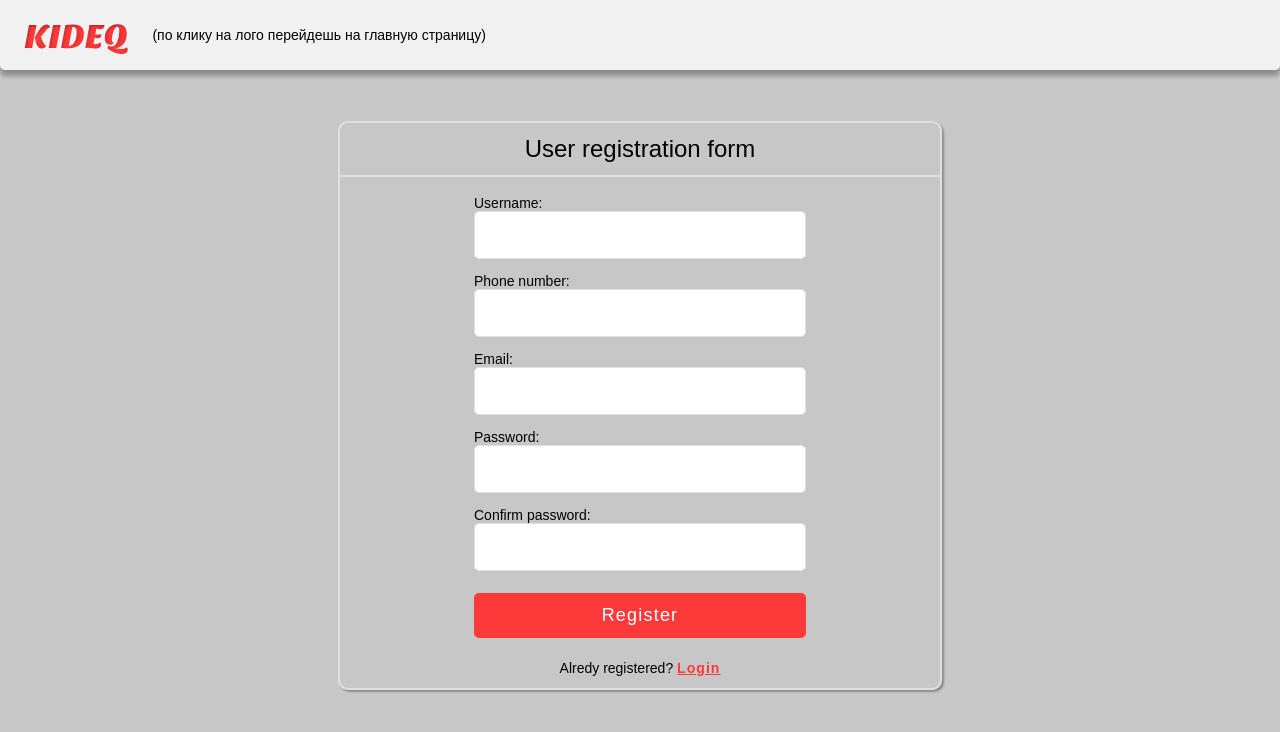
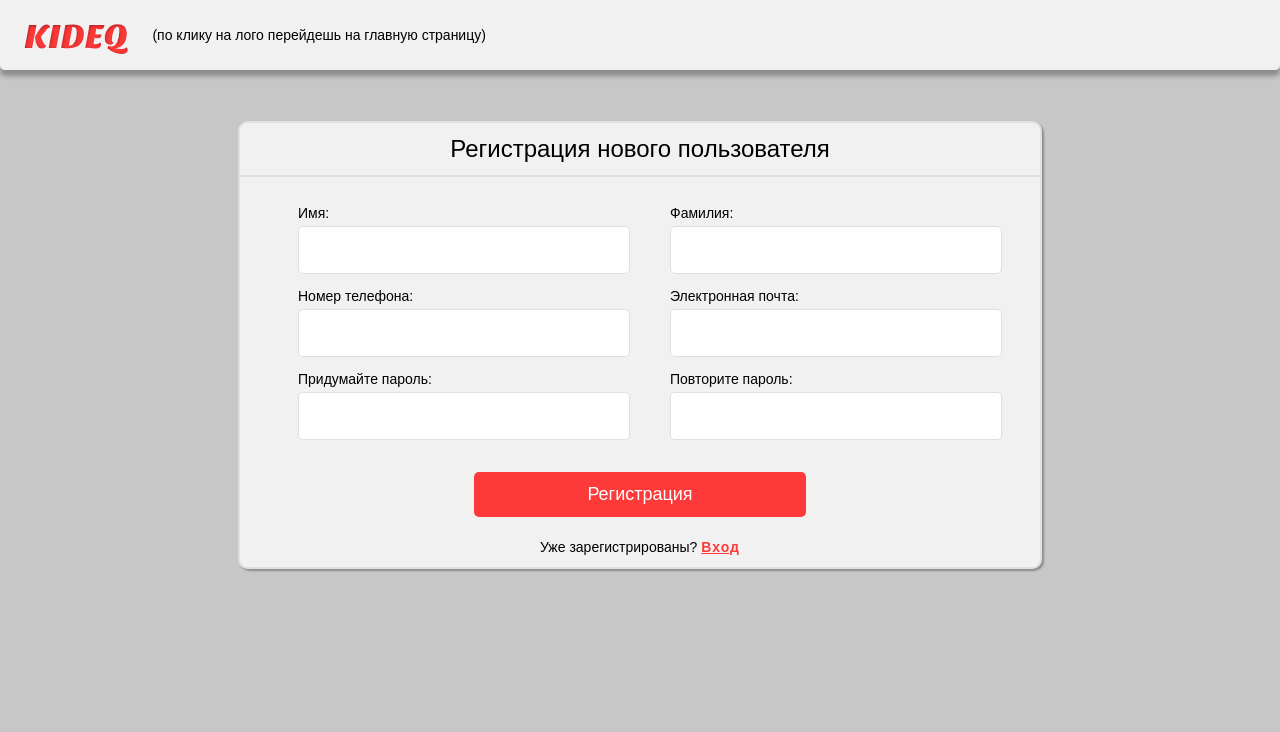
Before and after one commit to IvanKuzznetsov/test_django_project, a React (Vite) app in the folder frontend/: page /register in a window 1280 px wide. Shown: the top 732 px of the page. Built offline with nearby package versions, Linux system fonts and the light colour scheme; a web font is replaced by a local one.

Commit message:
register form new verstka

```diff
--- a/frontend/src/components/forms/RegisterForm.jsx
+++ b/frontend/src/components/forms/RegisterForm.jsx
@@ -145,10 +145,12 @@ function RegisterForm() {
     <div>
       {!isSuccessfull && !isUnsuccessfull ? (
         <form className={styles.regForm} onSubmit={handleFormSubmit}>
-          <p>User registration form</p>
+          <p>Регистрация нового пользователя</p>
           <hr />
+          <div className={styles.regFormMain}>
+            <div className={styles.regFormLeft}>
               <label>
-            Username:
+                Имя:
                 <input
                   type="text"
                   value={data.username}
@@ -160,17 +162,46 @@ function RegisterForm() {
                 )}
               </label>
               <label>
-            Phone number:
+                Номер телефона:
                 <input
                   type="tel"
                   value={data.phone}
                   onChange={handlePhoneChange}
                   required
                 />
-            {errors.phone && <div className={styles.error}>{errors.phone}</div>}
+                {errors.phone && (
+                  <div className={styles.error}>{errors.phone}</div>
+                )}
               </label>
               <label>
-            Email:
+                Придумайте пароль:
+                <input
+                  type="password"
+                  value={data.password}
+                  onChange={(e) => handleInputChange(e, "password")}
+                  autoComplete="off"
+                  required
+                />
+                {errors.password && (
+                  <div className={styles.error}>{errors.password}</div>
+                )}
+              </label>
+            </div>
+            <div className={styles.regFormRight}>
+              <label>
+                Фамилия:
+                <input
+                  type="text"
+                  value={data.username}
+                  onChange={(e) => handleInputChange(e, "username")}
+                  required
+                />
+                {errors.username && (
+                  <div className={styles.error}>{errors.username}</div>
+                )}
+              </label>
+              <label>
+                Электронная почта:
                 <input
                   type="email"
                   value={data.email}
@@ -182,20 +213,7 @@ function RegisterForm() {
                 )}
               </label>
               <label>
-            Password:
-            <input
-              type="password"
-              value={data.password}
-              onChange={(e) => handleInputChange(e, "password")}
-              autoComplete="off"
-              required
-            />
-            {errors.password && (
-              <div className={styles.error}>{errors.password}</div>
-            )}
-          </label>
-          <label>
-            Confirm password:
+                Повторите пароль:
                 <input
                   type="password"
                   value={data.confirmPassword}
@@ -207,12 +225,14 @@ function RegisterForm() {
                   <div className={styles.error}>{errors.confirmPassword}</div>
                 )}
               </label>
-          {!isPending && <button>Register</button>}
+            </div>
+          </div>
+          {!isPending && <button>Регистрация</button>}
           {isPending && <div className={styles.loader}></div>}
           <div className={styles.alreadyRegistered}>
-            Alredy registered?{" "}
+            Уже зарегистрированы?{" "}
             <Link to="/login" className={styles.anchorToLogin}>
-              Login
+              Вход
             </Link>
           </div>
         </form>
--- a/frontend/src/components/forms/RegisterForm.module.css
+++ b/frontend/src/components/forms/RegisterForm.module.css
@@ -1,11 +1,13 @@
 .regForm {
   margin: 4% auto;
-  max-width: 600px;
+  max-width: 800px;
   display: flex;
   flex-direction: column;
   align-items: center;
   border: 2px solid #e0e0e0;
   border-radius: 10px;
+  background-color: hsla(0, 0%, 100%, 0.755);
+
   box-shadow: 2px 2px 2px rgb(0, 0, 0, 0.3);
 }
 .regForm p {
@@ -19,6 +21,14 @@
   background-color: #e0e0e0;
   margin-bottom: 4px;
 }
+.regFormMain {
+  display: flex;
+}
+.regFormLeft,
+.regFormRight {
+  min-width: 50%;
+  padding: 10px;
+}
 .regForm label {
   display: block;
   font-size: 14px;
@@ -26,13 +36,15 @@
 }
 .regForm input {
   font-family: inherit;
+  font-weight: 300;
   display: block;
   width: 300px;
   min-height: 40px;
   border: 1px solid #e0e0e0;
   border-radius: 5px;
   padding: 3px 15px;
-  font-size: 16px;
+  font-size: 14px;
+  margin-top: 5px;
 }
 .regForm input:active,
 .regForm input:focus,
@@ -41,12 +53,13 @@
   outline-offset: none;
 }
 .regForm button {
+  font-family: inherit;
   height: 45px;
   min-width: 332px;
   margin-top: 22px;
   margin-bottom: 22px;
   font-size: 18px;
-  letter-spacing: 1.2px;
+  font-weight: 300;
   border: none;
   border-radius: 5px;
   color: #fff;
```
Lines whose indentation alone changed are shown as unchanged.
